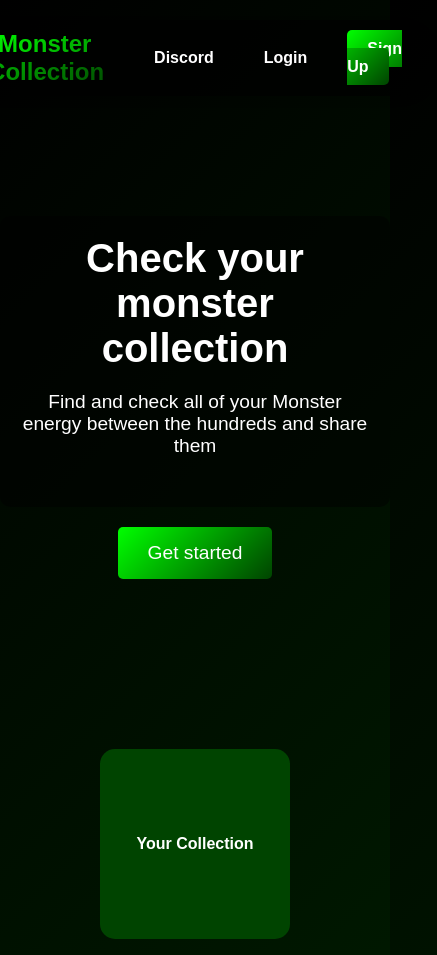
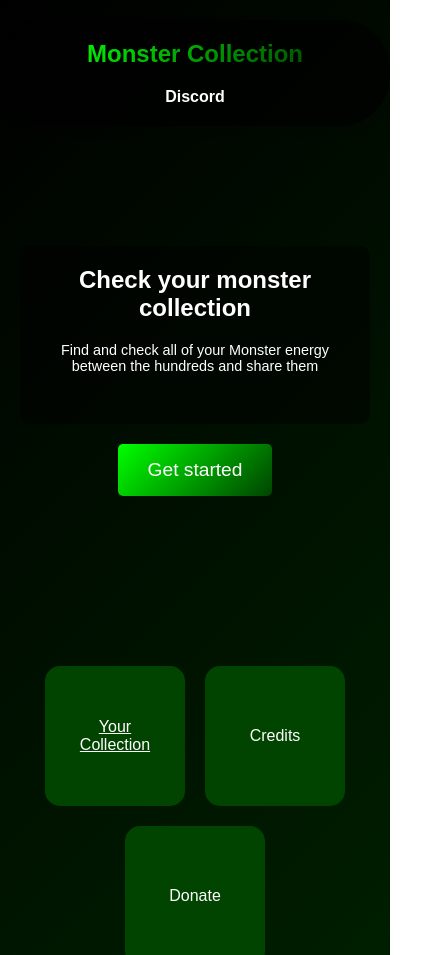
Before and after one commit to Vaianai/vaianai.github.io, a plain HTML site: page Home.html in a window 390 px wide. Shown: the top 955 px of the page, 437 px wide, since content can reach past the window. Drawn offline with Linux system fonts and the light colour scheme.

Commit message:
Add files via upload

```diff
--- a/Home.css
+++ b/Home.css
@@ -15,6 +15,7 @@
     padding: 20px 0;
     display: flex;
     justify-content: center;
+    width: 100%;
 }
 
 .navbar {
@@ -24,6 +25,8 @@
     padding: 10px 20px;
     border-radius: 50px;
     box-shadow: 0 4px 8px rgba(0, 0, 0, 0.1);
+    width: 100%;
+    max-width: 1200px;
 }
 
 .navbar ul {
@@ -54,22 +57,15 @@
     -webkit-text-fill-color: transparent;
 }
 
-.navbar ul li a.signup-btn {
-    background: linear-gradient(135deg, #00FF00, #004400);
-    padding: 10px 20px;
-    border-radius: 5px;
-}
-
-.navbar ul li a.signup-btn:hover {
-    background: linear-gradient(135deg, #00CC00, #003300);
-}
-
 /* Hero Section Styles */
 #hero {
     color: #fff;
-    padding: 100px 0;
+    padding: 100px 20px;
     text-align: center;
     flex: 1;
+    display: flex;
+    align-items: center;
+    justify-content: center;
 }
 
 #hero .container {
@@ -115,7 +111,7 @@
 
 /* Block Section Styles */
 #blocks {
-    padding: 60px 0;
+    padding: 60px 20px;
     text-align: center;
     animation: fadeIn 2s ease-in-out;
 }
@@ -139,12 +135,18 @@
     transition: transform 0.3s, background-color 0.3s; /* Added background-color transition */
     cursor: pointer;
     border-radius: 15px; /* Rounded corners */
+    text-align: center; /* Center text */
 }
 
 .block a {
     color: #fff;
     text-decoration: none; /* Remove underline */
     font-weight: bold;
+    width: 100%;
+    height: 100%;
+    display: flex;
+    align-items: center;
+    justify-content: center;
 }
 
 .block:hover {
@@ -158,6 +160,7 @@
     color: #fff;
     text-align: center;
     padding: 10px 0;
+    width: 100%;
 }
 
 /* Animations */
@@ -166,7 +169,41 @@
     to { opacity: 1; }
 }
 
-/* Custom Styles */
-.text-white {
-    color: #fff !important;
+/* Responsive Styles */
+@media (max-width: 768px) {
+    .navbar ul {
+        flex-direction: column;
+    }
+
+    .navbar ul li {
+        margin: 10px 0;
+    }
+
+    #hero h2 {
+        font-size: 2em;
+    }
+
+    #hero p {
+        font-size: 1em;
+    }
+
+    .block {
+        width: 120px;
+        height: 120px;
+    }
 }
+
+@media (max-width: 480px) {
+    #hero h2 {
+        font-size: 1.5em;
+    }
+
+    #hero p {
+        font-size: 0.9em;
+    }
+
+    .block {
+        width: 100px;
+        height: 100px;
+    }
+}
--- a/Home.html
+++ b/Home.html
@@ -13,8 +13,6 @@
             <ul>
                 <li><a href="Home.html" class="logo">Monster Collection</a></li>
                 <li><a href="https://discord.gg/z6xFfDMx7X">Discord</a></li>
-                <li><a href="Login.html">Login</a></li>
-                <li><a href="Signup.html" class="signup-btn">Sign Up</a></li>
             </ul>
         </nav>
     </div>
@@ -32,7 +30,7 @@
 </section>
 <section id="blocks">
     <div class="block-container">
-        <div class="block"><a href="Collections.html" class="text-white">Your Collection</a></div>
+        <a href="Collections.html" class="block text-white">Your Collection</a>
         <div class="block">Credits</div>
         <div class="block">Donate</div>
     </div>
```
